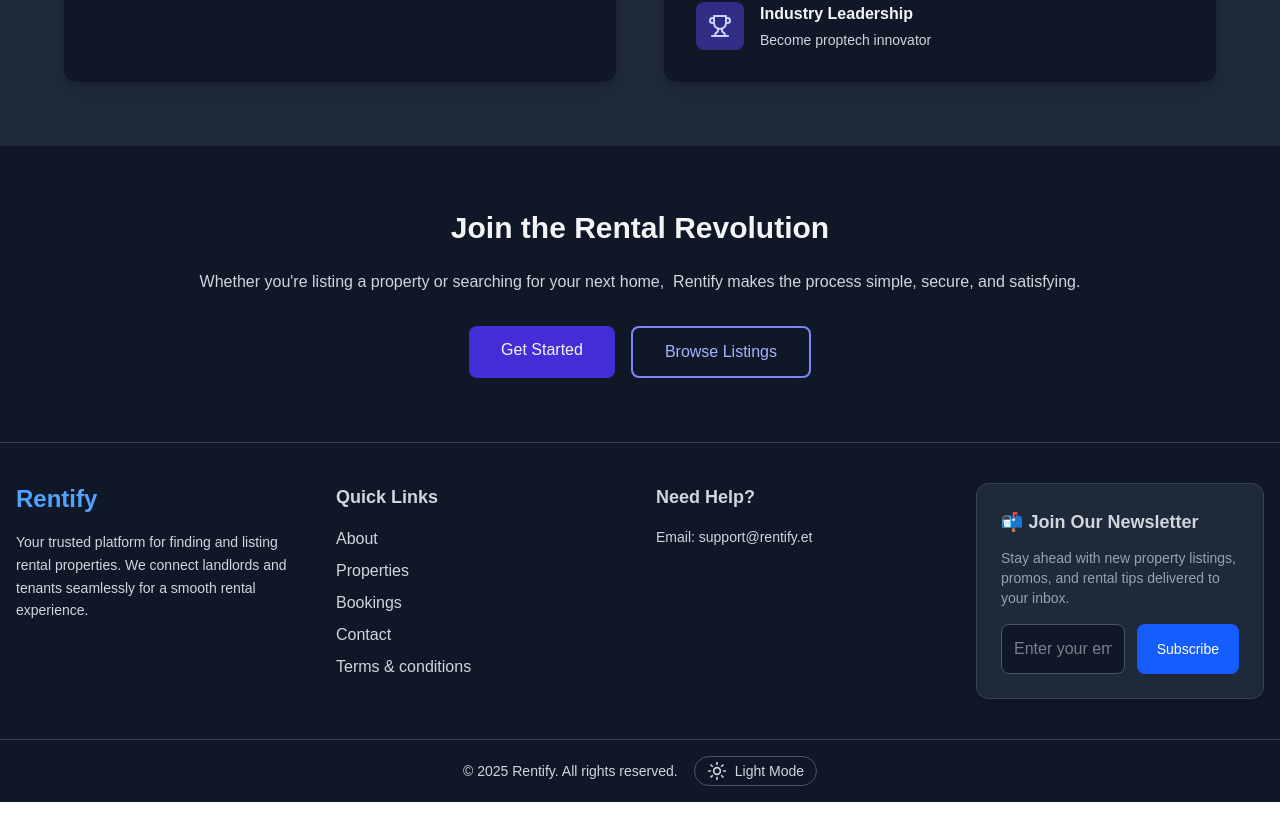
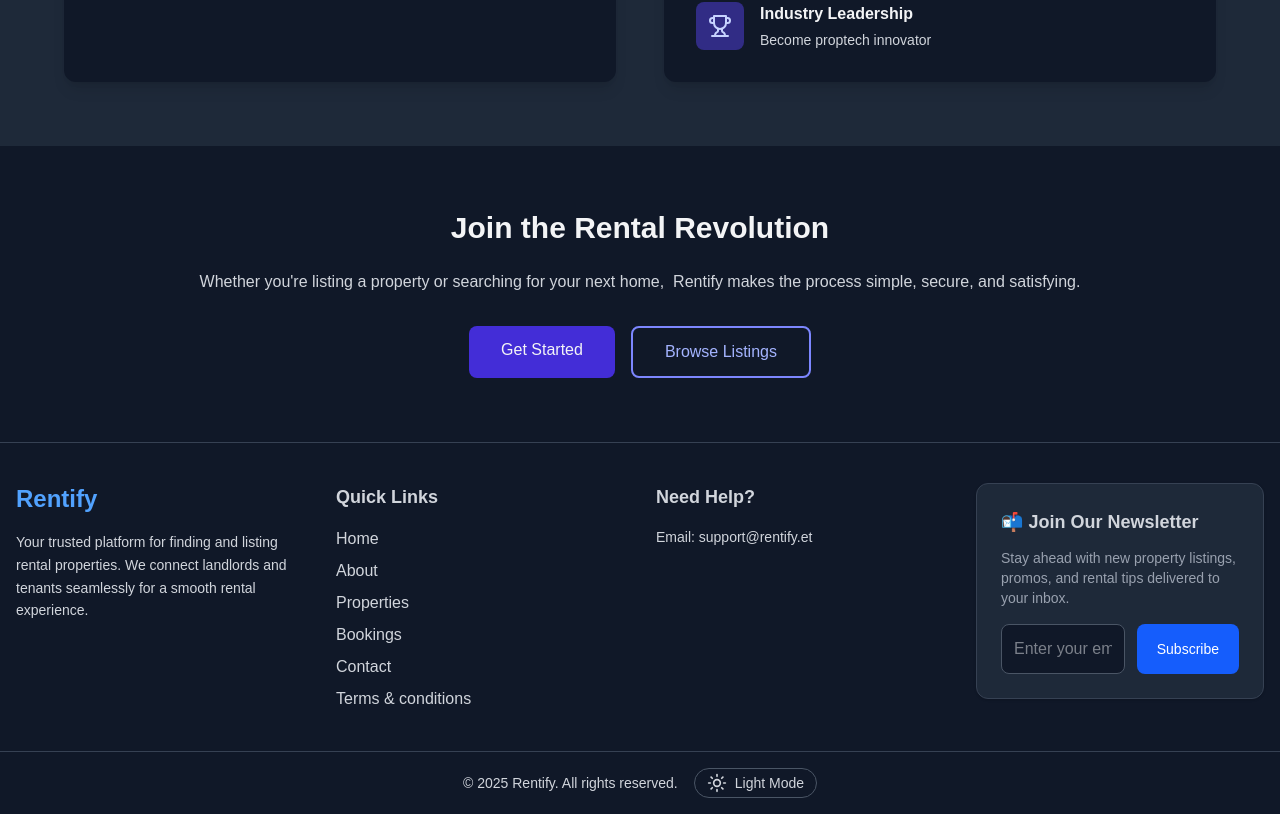
Before and after one commit to kubsamelkamu/Rentify, a Next.js app: page / in a window 1280 px wide. Shown: the part 1379-2193 px from the top of the page. Built offline with nearby package versions, Linux system fonts and the light colour scheme; no server answers.

Commit message:
add home link to Header and Footer

```diff
--- a/src/components/userLayout/Footer.tsx
+++ b/src/components/userLayout/Footer.tsx
@@ -46,7 +46,7 @@ export default function Footer() {
         <div>
           <h4 className="text-lg font-semibold mb-4">Quick Links</h4>
           <ul className="space-y-2">
-            {['about', 'properties', 'bookings','contact', 'terms&conditions'].map((key) => {
+            {['home','about', 'properties', 'bookings','contact', 'terms&conditions'].map((key) => {
               const linkHref = key === 'bookings' ? bookingsLink : `/${key}`;
               return (
                 <li key={key}>
--- a/src/components/userLayout/Header.tsx
+++ b/src/components/userLayout/Header.tsx
@@ -18,6 +18,7 @@ interface SubItem {
 }
 
 const baseNavItems: NavItem[] = [
+  { label: 'Home', href: '/home' },
   { label: 'About', href: '/about' },
   {
     label: 'Properties',
```
